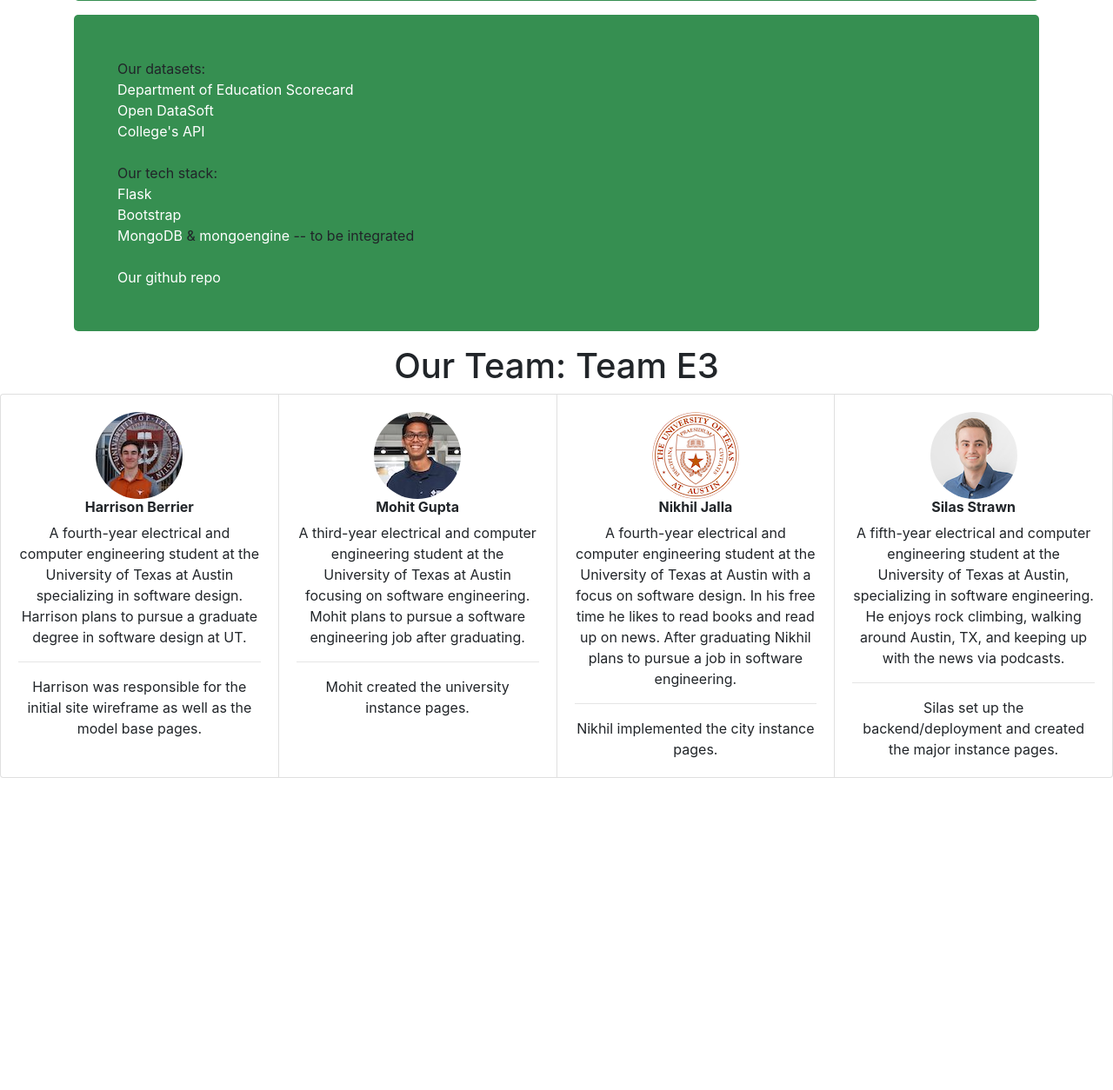
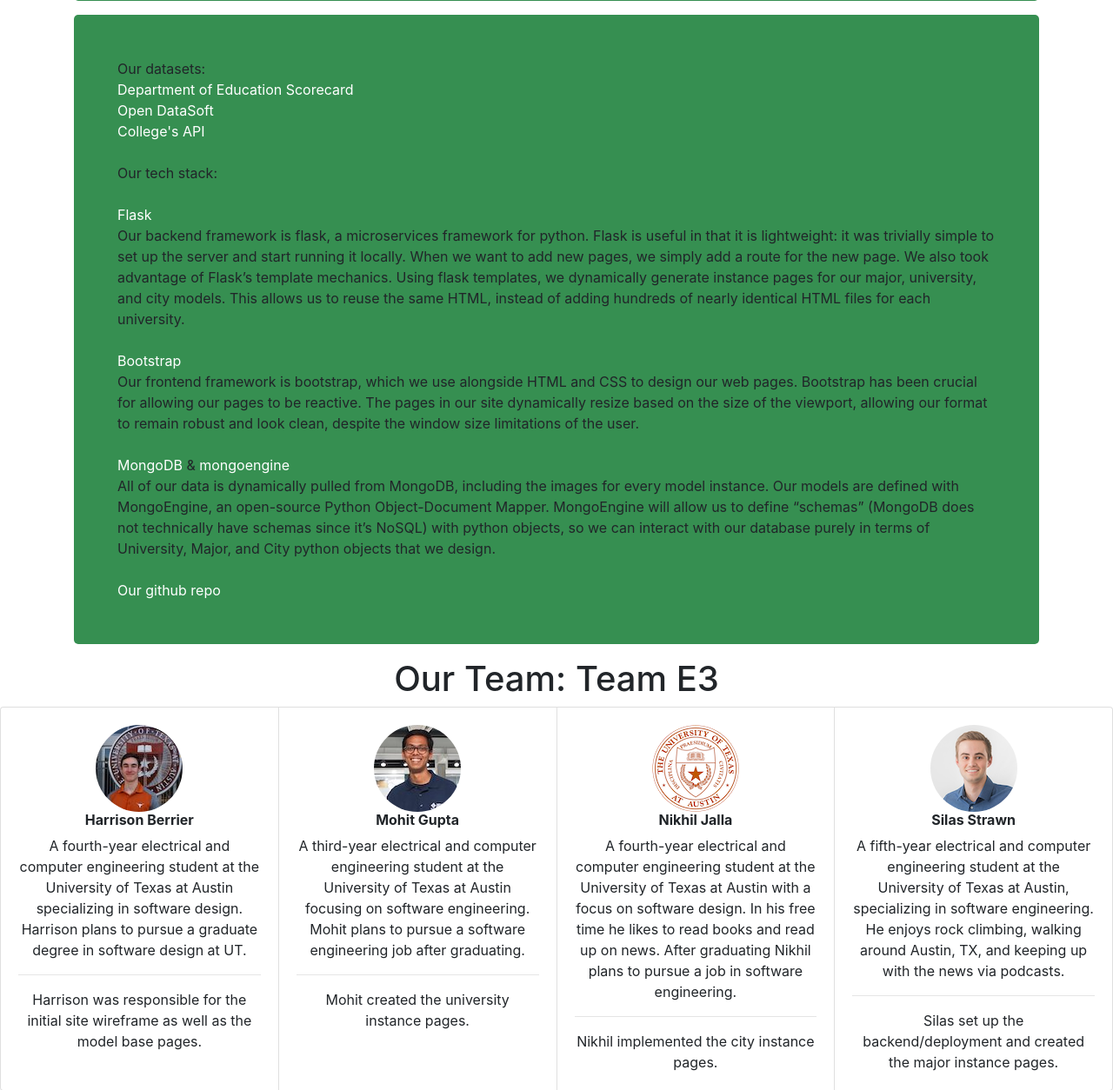
Before and after one commit to mohitg17/university_idb, a Flask app: page /about in a window 1280 px wide. Shown: the part 759-2013 px from the top of the page at 87% size. Before the commit the page ends 1654 px from the top, so only its background shows below. Run offline with Flask 2, Linux system fonts and the light colour scheme; some libraries are stand-ins or nearby versions.

Commit message:
add tools descriptions on about page

```diff
--- a/idb_app/templates/about.html
+++ b/idb_app/templates/about.html
@@ -97,14 +97,18 @@
         <a href="https://www.karllhughes.com/posts/database-of-accredited-colleges-in-the-united-states" style="color: white">College's API</a>
         <br>
         <br>
-        Our tech stack: <br>
-        <a href="https://flask.palletsprojects.com/en/1.1.x/" style="color: white">Flask</a>
-        <br>
+        Our tech stack: <br><br>
+        <a href="https://flask.palletsprojects.com/en/1.1.x/" style="color: white">Flask</a> <br>
+        Our backend framework is flask, a microservices framework for python. Flask is useful in that it is lightweight: it was trivially simple to set up the server and start running it locally. When we want to add new pages, we simply add a route for the new page. We also took advantage of Flask’s template mechanics. Using flask templates, we dynamically generate instance pages for our major, university, and city models. This allows us to reuse the same HTML, instead of adding hundreds of nearly identical HTML files for each university.
+        <br><br>
         <a href="https://getbootstrap.com/" style="color: white">Bootstrap</a>
         <br>
-        <a href="https://www.mongodb.com/" style="color: white">MongoDB</a> & <a href="http://mongoengine.org/" style="color: white">mongoengine</a> -- to be integrated
+        Our frontend framework is bootstrap, which we use alongside HTML and CSS to design our web pages. Bootstrap has been crucial for allowing our pages to be reactive. The pages in our site dynamically resize based on the size of the viewport, allowing our format to remain robust and look clean, despite the window size limitations of the user.
+        <br><br>
+        <a href="https://www.mongodb.com/" style="color: white">MongoDB</a> & <a href="http://mongoengine.org/" style="color: white">mongoengine</a>
         <br>
-        <br>
+        All of our data is dynamically pulled from MongoDB, including the images for every model instance. Our models are defined with MongoEngine, an open-source Python Object-Document Mapper. MongoEngine will allow us to define “schemas” (MongoDB does not technically have schemas since it’s NoSQL) with python objects, so we can interact with our database purely in terms of University, Major, and City python objects that we design.
+        <br><br>
         <a href="https://github.com/UT-SWLab/TeamE3" style="color: white">Our github repo</a>
         <br>
     </p>
```
